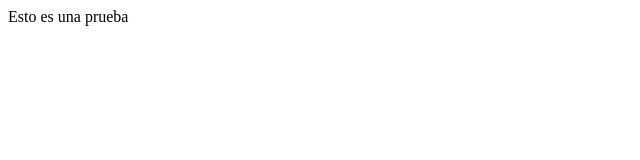
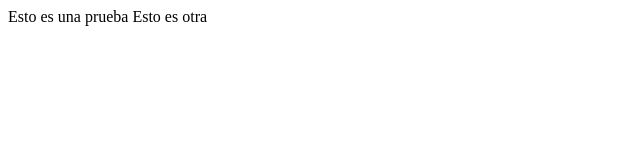
Before and after one commit to alu0100309553/alu0100309553, a plain HTML site: page index.html in a window 1280 px wide. Shown: the full height of the page, 0-640 px from the left. Drawn offline with Linux system fonts and the light colour scheme.

Commit message:
primer commit

```diff
--- a/index.html
+++ b/index.html
@@ -6,6 +6,6 @@
 </head>
 <body>
 Esto es una prueba
-
+Esto es otra
 </body>
 </html>
```
